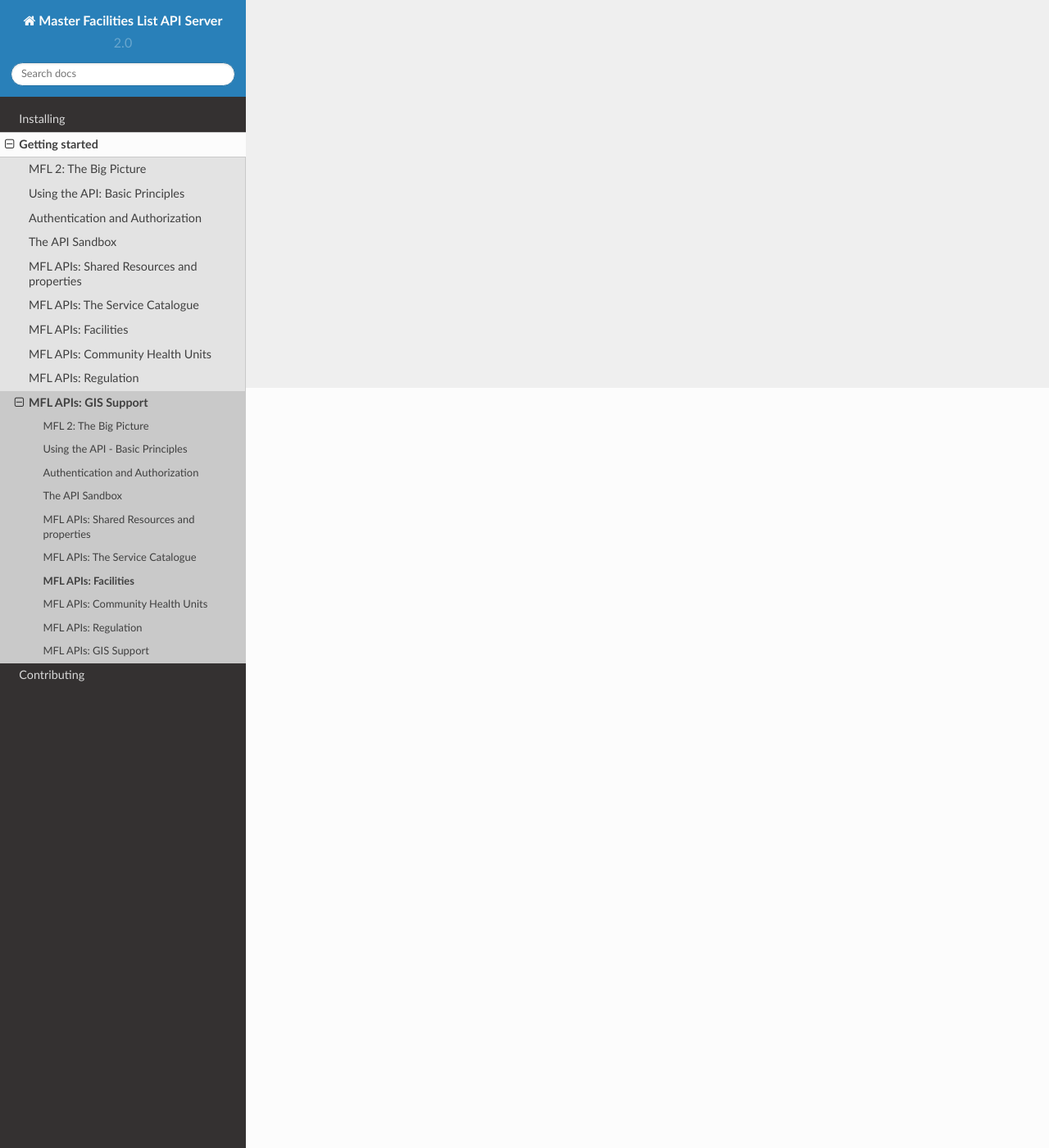
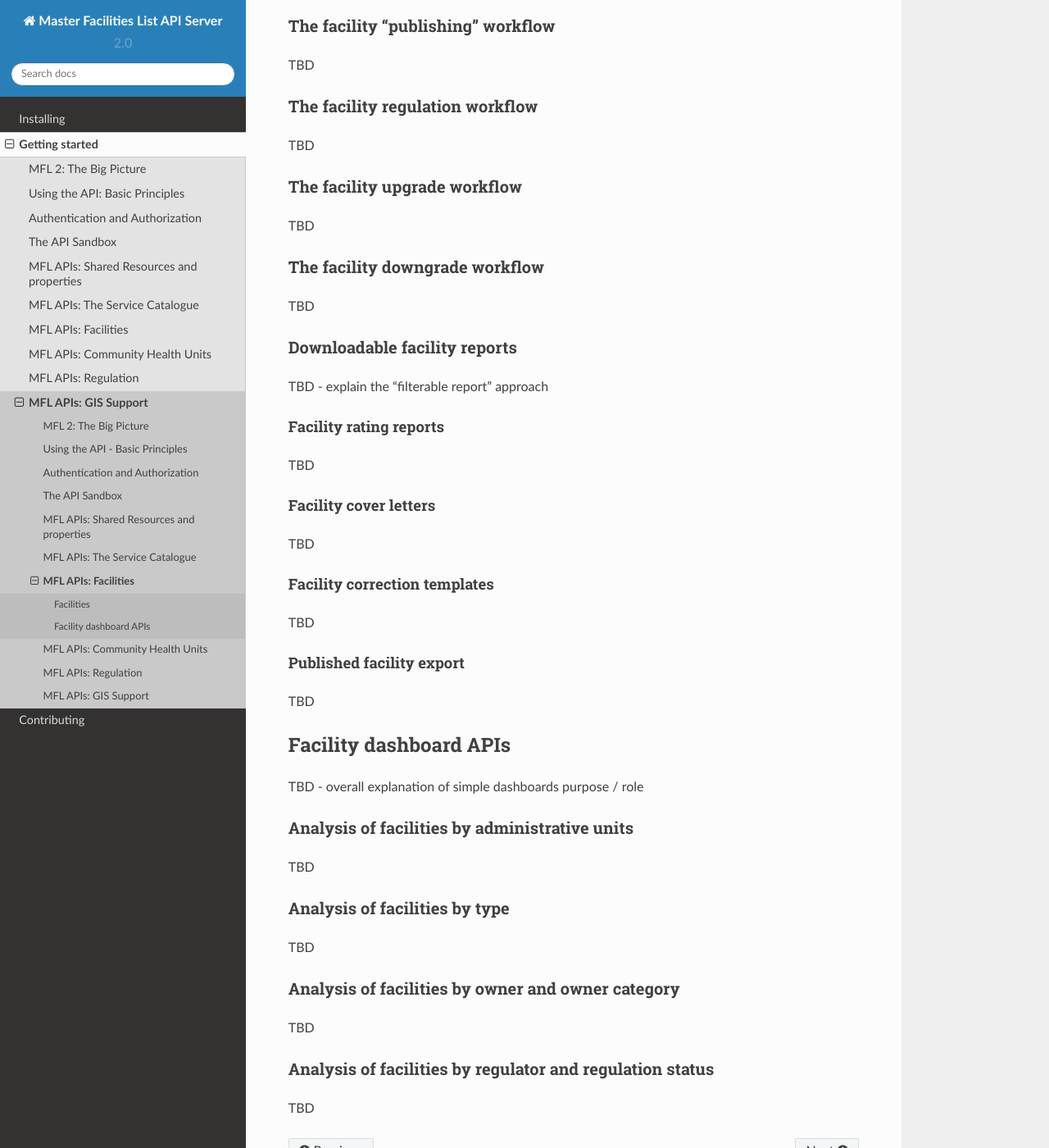
Before and after one commit to MasterFacilityList/mfl_api, a Sphinx documentation site: the page built from docs/getting_started/facilities.rst, in a window 1280 px wide and 1400 px high, scrolled down 927 px. Shown: the whole window at 82% size. Built offline with Sphinx 7.4.7 and the Read the Docs theme 2.0.0, drawn with Linux system fonts in a browser that asks for light colours; some of the changed text lies outside the part shown.

Commit message:
Outlined all the API support needed to implement admin interface

```diff
--- a/docs/getting_started/facilities.rst
+++ b/docs/getting_started/facilities.rst
@@ -1,11 +1,92 @@
 MFL APIs: Facilities
 ===================================
-
 This chapter assumes that the reader is familiar with the general
 principles explained in the :doc:`api` chapter.
 
+It concerns itself with what is arguably the "core" of the MFL system - the
+maintenance of facility information.
+
+TBD - Big picture
+
 TBD - Publishing workflow; public vs private, ``is_published``
+
 TBD - Downloading
+
+Facilities
+-------------
+TBD
+
+Facility Physical Addresses
+++++++++++++++++++++++++++++++
+TBD
+
+Facility Contacts
++++++++++++++++++++
+TBD
+
+Facility Units
+++++++++++++++++
+TBD
+
+The Facility approval workflow
++++++++++++++++++++++++++++++++++
+TBD - Makers, checkers
+
+The facility "publishing" workflow
+++++++++++++++++++++++++++++++++++++
+TBD
+
+The facility regulation workflow
++++++++++++++++++++++++++++++++++++
+TBD
+
+The facility upgrade workflow
++++++++++++++++++++++++++++++++
+TBD
+
+The facility downgrade workflow
+++++++++++++++++++++++++++++++++++
+TBD
+
+Downloadable facility reports
++++++++++++++++++++++++++++++++
+TBD - explain the "filterable report" approach
+
+Facility rating reports
+~~~~~~~~~~~~~~~~~~~~~~~~~~
+TBD
+
+Facility cover letters
+~~~~~~~~~~~~~~~~~~~~~~~~~
+TBD
+
+Facility correction templates
+~~~~~~~~~~~~~~~~~~~~~~~~~~~~~~~
+TBD
+
+Published facility export
+~~~~~~~~~~~~~~~~~~~~~~~~~~~~~
+TBD
+
+Facility dashboard APIs
+--------------------------
+TBD - overall explanation of simple dashboards purpose / role
+
+Analysis of facilities by administrative units
+++++++++++++++++++++++++++++++++++++++++++++++++++
+TBD
+
+Analysis of facilities by type
+++++++++++++++++++++++++++++++++
+TBD
+
+Analysis of facilities by owner and owner category
++++++++++++++++++++++++++++++++++++++++++++++++++++++
+TBD
+
+Analysis of facilities by regulator and regulation status
++++++++++++++++++++++++++++++++++++++++++++++++++++++++++++++
+TBD
 
 .. toctree::
     :maxdepth: 2
```
Also changed, not shown: docs/getting_started/community_health_units.rst (+39 -0 lines), docs/getting_started/services.rst (+24 -0 lines), docs/getting_started/support_resources.rst (+72 -0 lines).
